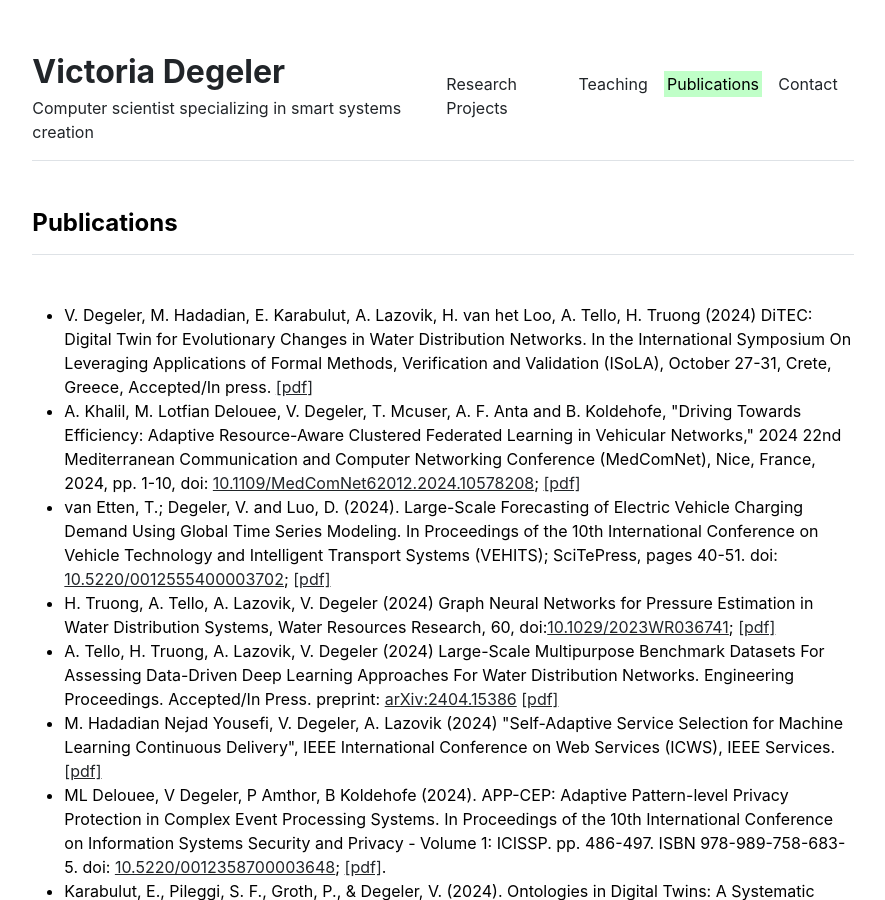
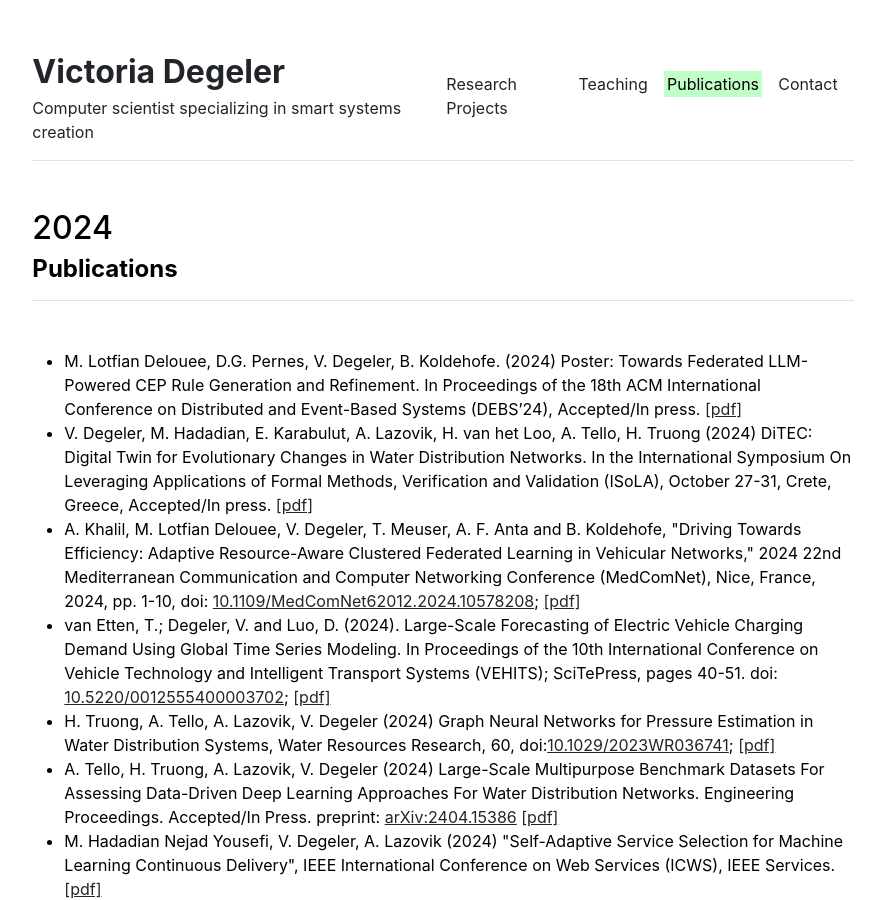
Before and after one commit to Degvik/degvik.github.io, a Jekyll site: the page built from publications.md, in a window 1280 px wide and 900 px high. Shown: the whole window, without its empty margins (197-1082 px from the left). Built offline with Jekyll 4.4.1, drawn with Linux system fonts in a browser that asks for light colours.

Commit message:
poster debs

```diff
--- a/_data/publications.yml
+++ b/_data/publications.yml
@@ -6,8 +6,9 @@
 index:
 
 #2024
+- {name: 'M. Lotfian Delouee, D.G. Pernes, V. Degeler, B. Koldehofe. (2024) Poster: Towards Federated LLM-Powered CEP Rule Generation and Refinement. In Proceedings of the 18th ACM International Conference on Distributed and Event-Based Systems (DEBS’24), Accepted/In press. <a href="http://vdegeler.com/files/24debs-llm-cep.pdf">[pdf]</a>'}
 - {name: 'V. Degeler, M. Hadadian, E. Karabulut, A. Lazovik, H. van het Loo, A. Tello, H. Truong (2024) DiTEC: Digital Twin for Evolutionary Changes in Water Distribution Networks. In the International Symposium On Leveraging Applications of Formal Methods, Verification and Validation (ISoLA), October 27-31, Crete, Greece, Accepted/In press. <a href="http://vdegeler.com/files/24ditec.pdf">[pdf]</a>'}
-- {name: 'A. Khalil, M. Lotfian Delouee, V. Degeler, T. Mcuser, A. F. Anta and B. Koldehofe, "Driving Towards Efficiency: Adaptive Resource-Aware Clustered Federated Learning in Vehicular Networks," 2024 22nd Mediterranean Communication and Computer Networking Conference (MedComNet), Nice, France, 2024, pp. 1-10, doi: <a href="https://doi.org/10.1109/MedComNet62012.2024.10578208">10.1109/MedComNet62012.2024.10578208</a>; <a href="http://vdegeler.com/files/24driving.pdf">[pdf]</a>'}
+- {name: 'A. Khalil, M. Lotfian Delouee, V. Degeler, T. Meuser, A. F. Anta and B. Koldehofe, "Driving Towards Efficiency: Adaptive Resource-Aware Clustered Federated Learning in Vehicular Networks," 2024 22nd Mediterranean Communication and Computer Networking Conference (MedComNet), Nice, France, 2024, pp. 1-10, doi: <a href="https://doi.org/10.1109/MedComNet62012.2024.10578208">10.1109/MedComNet62012.2024.10578208</a>; <a href="http://vdegeler.com/files/24driving.pdf">[pdf]</a>'}
 - {name: 'van Etten, T.; Degeler, V. and Luo, D. (2024). Large-Scale Forecasting of Electric Vehicle Charging Demand Using Global Time Series Modeling. In Proceedings of the 10th International Conference on Vehicle Technology and Intelligent Transport Systems (VEHITS); SciTePress, pages 40-51. doi: <a href="https://doi.org/10.5220/0012555400003702">10.5220/0012555400003702</a>; <a href="http://vdegeler.com/files/24vehits.pdf">[pdf]</a>'}
 - {name: 'H. Truong, A. Tello, A. Lazovik, V. Degeler (2024) Graph Neural Networks for Pressure Estimation in Water Distribution Systems, Water Resources Research, 60, doi:<a href="https://doi.org/10.1029/2023WR036741">10.1029/2023WR036741</a>; <a href="http://vdegeler.com/files/24pressure-estimation.pdf">[pdf]</a>'}
 - {name: 'A. Tello, H. Truong, A. Lazovik, V. Degeler (2024) Large-Scale Multipurpose Benchmark Datasets For Assessing Data-Driven Deep Learning Approaches For Water Distribution Networks. Engineering Proceedings. Accepted/In Press. preprint: <a href="https://arxiv.org/abs/2404.15386">arXiv:2404.15386</a> <a href="24wdn-benchmark-dataset.pdf">[pdf]</a>'}
--- a/publications.md
+++ b/publications.md
@@ -2,3 +2,5 @@
 layout: publications
 title: "Publications"
 ---
+
+## 2024
```
Also changed, not shown: 1 other file.
